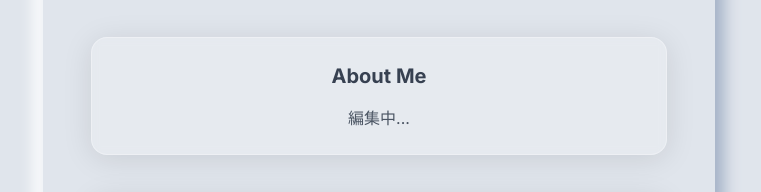
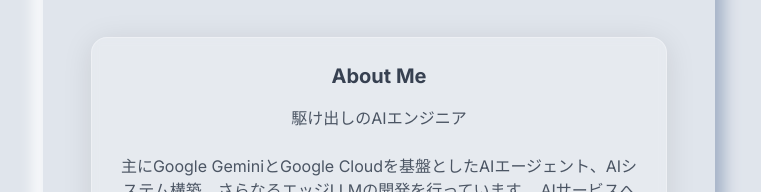
Before and after one commit to yharuto0917/profile, a plain HTML site: page index.html in a window 1280 px wide. Shown: the part 533-725 px from the top of the page, without its empty margins (261-1022 px from the left). Drawn offline with nearby package versions, Linux system fonts and the light colour scheme.

Commit message:
index.htmlの「About Me」セクションを更新し、自己紹介を追加

```diff
--- a/index.html
+++ b/index.html
@@ -135,7 +135,10 @@
         <section class="glassmorphism p-6 mt-5 mb-10">
             <h2 class="text-xl font-bold text-gray-700 mb-4 text-center">About Me</h2>
             <p class="text-gray-600 text-center">
-                編集中...
+                駆け出しのAIエンジニア<br><br>
+                主にGoogle GeminiとGoogle Cloudを基盤としたAIエージェント、AIシステム構築、さらなるエッジLLMの開発を行っています。
+                AIサービスへのスムーズなアクセスを実現するためのウェブ、Androidアプリケーション開発も勉強中…<br><br>
+                Let's meets the new AI era!!
             </p>
         </section>
 
```
